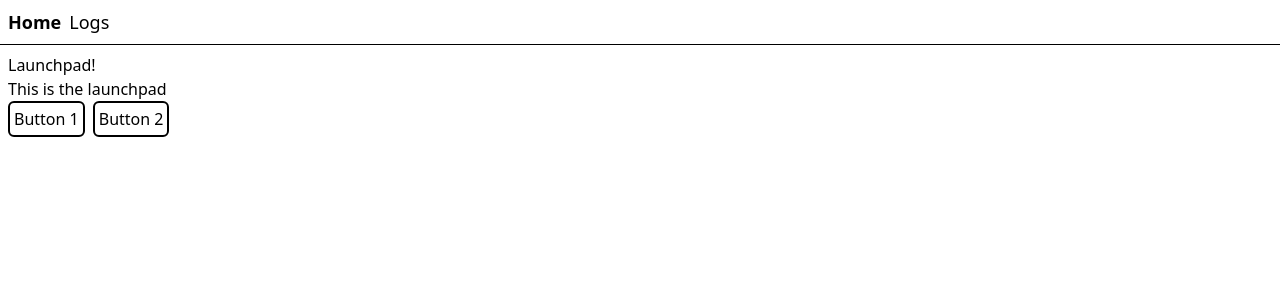
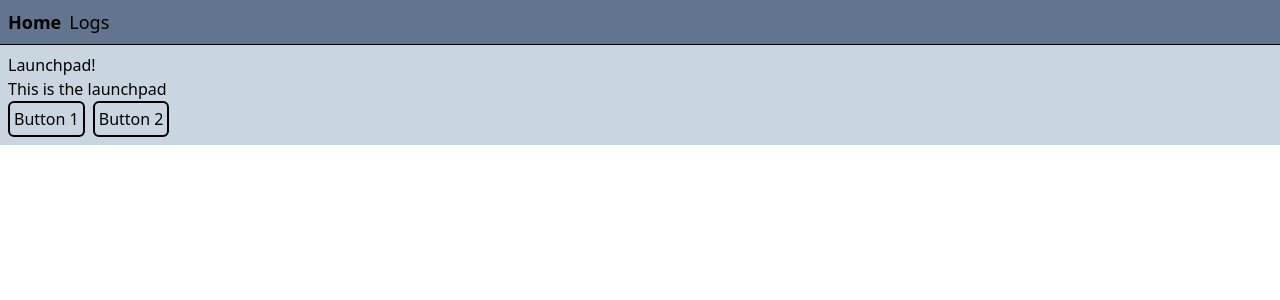
Before and after one commit to TibbersEvolved/KafkaPlayGround, a React (Vite) app in the folder Frontend/: page / in a window 1280 px wide. Shown: the top 300 px of the page. Built offline with nearby package versions, Linux system fonts and the light colour scheme.

Commit message:
Frontend: Added coloring to page

```diff
--- a/Frontend/src/components/detailed_logs/logContainer.tsx
+++ b/Frontend/src/components/detailed_logs/logContainer.tsx
@@ -17,11 +17,11 @@ export default function LogContainer() {
       return (
         <>
         <section>
-          <header className="flex gap-5 pb-2">
-        <div>Results:</div>
+          <header className="flex gap-5 mb-2 p-0.5 border-solid border-sky-900 border-2 bg-slate-100">
+        <div>Filter:</div>
         <LogSelectService/>
         </header>
-        <div className="flex flex-col gap-2 border-2 border-b-blue-950 p-4 rounded-md shadow-sm">
+        <div className="flex flex-col gap-2 border-2 border-b-blue-950 p-4 rounded-md shadow-sm bg-slate-100">
           {array.map((res, key) => {
             return <Logitem item={res} key={key}/>
           })}
--- a/Frontend/src/components/detailed_logs/logSelectService.tsx
+++ b/Frontend/src/components/detailed_logs/logSelectService.tsx
@@ -14,7 +14,7 @@ export default function LogSelectService() {
       if (isError) return <div>Server Error</div>;
       console.log(data)
       return (<>
-      <select name="service" className="border-2 border-solid border-sky-900">
+      <select name="service" className="border-2 border-solid border-sky-900 rounded-md shadow-sm bg-amber-200">
       <option value="all">All</option>
       {
         data.services.map((res : string, key : number) => {
--- a/Frontend/src/components/healthcare/healthcare.tsx
+++ b/Frontend/src/components/healthcare/healthcare.tsx
@@ -6,7 +6,7 @@ const apiPlayground = "http://localhost:8080/api/ping"
 export default function Healthcare() {
     return (
         <>
-        <section className="border-sky-900 border-2 pb-10 ml-4 mr-4 mt-3 rounded-md shadow-md">
+        <section className="border-sky-900 border-2 pb-10 ml-4 mr-4 mt-3 rounded-md shadow-md bg-slate-100">
         <div className="flex justify-center">
         <header className="mb-5 text-2xl pt-2">App Health</header>
         </div>
--- a/Frontend/src/routes/__root.tsx
+++ b/Frontend/src/routes/__root.tsx
@@ -13,7 +13,7 @@ function RootComponent() {
   return (
     <>
     <QueryClientProvider client={queryClient}>
-      <div className="p-2 flex gap-2 text-lg">
+      <div className="p-2 flex gap-2 text-lg bg-slate-500">
         <Link
           to="/"
           activeProps={{
--- a/Frontend/src/routes/index.tsx
+++ b/Frontend/src/routes/index.tsx
@@ -8,7 +8,7 @@ export const Route = createFileRoute('/')({
 
 function HomeComponent() {
   return (
-    <div className="p-2">
+    <div className="p-2 bg-slate-300">
       <h3>Launchpad!</h3>
       <Launchpad/>
     </div>
--- a/Frontend/src/routes/logs.tsx
+++ b/Frontend/src/routes/logs.tsx
@@ -8,7 +8,7 @@ export const Route = createFileRoute('/logs')({
 
 function AboutComponent() {
   return (
-    <div className="p-2">
+    <div className="p-2 bg-slate-300">
       <h3>Logs</h3>
       <Logui/>
     </div>
```
